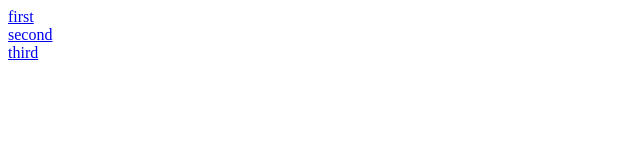
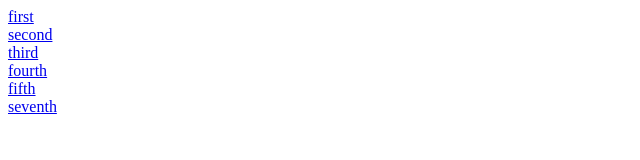
Before and after one commit to Maisa-ah/medp285, a plain HTML site: page index.html in a window 1280 px wide. Shown: the whole page, without its empty margins (0-640 px from the left). Drawn offline with Linux system fonts and the light colour scheme.

Commit message:
Update index.html

```diff
--- a/index.html
+++ b/index.html
@@ -7,7 +7,10 @@
     <div>
         <a href="week01"> first </a><br>
         <a href="week02"> second </a><br>
-        <a href="week03"> third </a>
+        <a href="week03"> third </a><br>
+        <a href="week04"> fourth </a><br>
+        <a href="week05"> fifth </a><br>
+        <a href="week07"> seventh </a>
     </div>
 
 </body>
```
